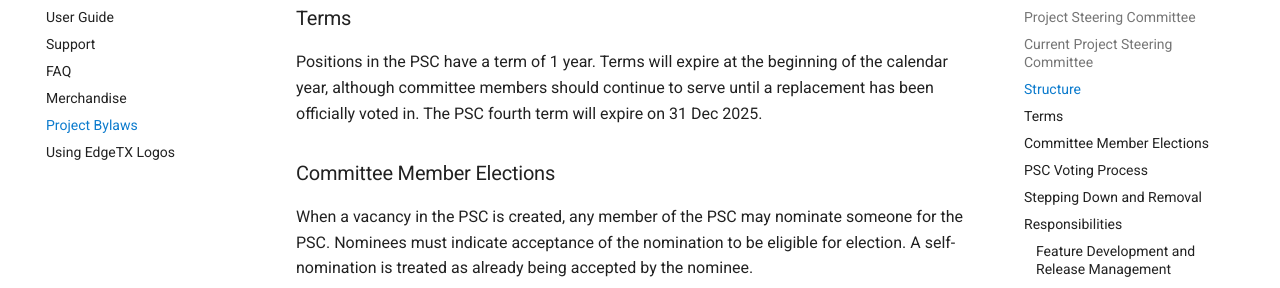
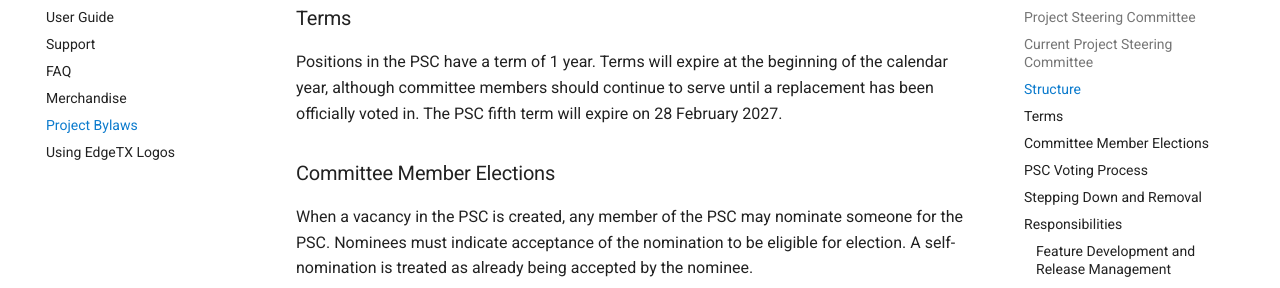
Before and after one commit to EdgeTX/edgetx.github.io, an MkDocs documentation site: the page built from docs/bylaws.md, in a window 1280 px wide and 900 px high, scrolled down 1464 px. Shown: the part 208-496 px from the top of the window. Built offline with MkDocs 1.6.1 and Material for MkDocs 9.7.7, drawn with Linux system fonts in a browser that asks for light colours; comment, search, counter and statistics services are not loaded.

Commit message:
Fifth PSC term

```diff
--- a/docs/bylaws.md
+++ b/docs/bylaws.md
@@ -39,7 +39,7 @@ One member of the PSC is appointed the Chair, who has additional responsibilitie
 
 ### Terms
 
-Positions in the PSC have a term of 1 year. Terms will expire at the beginning of the calendar year, although committee members should continue to serve until a replacement has been officially voted in. The PSC fourth term will expire on 31 Dec 2025.
+Positions in the PSC have a term of 1 year. Terms will expire at the beginning of the calendar year, although committee members should continue to serve until a replacement has been officially voted in. The PSC fifth term will expire on 28 February 2027.
 
 ### Committee Member Elections
 
```
